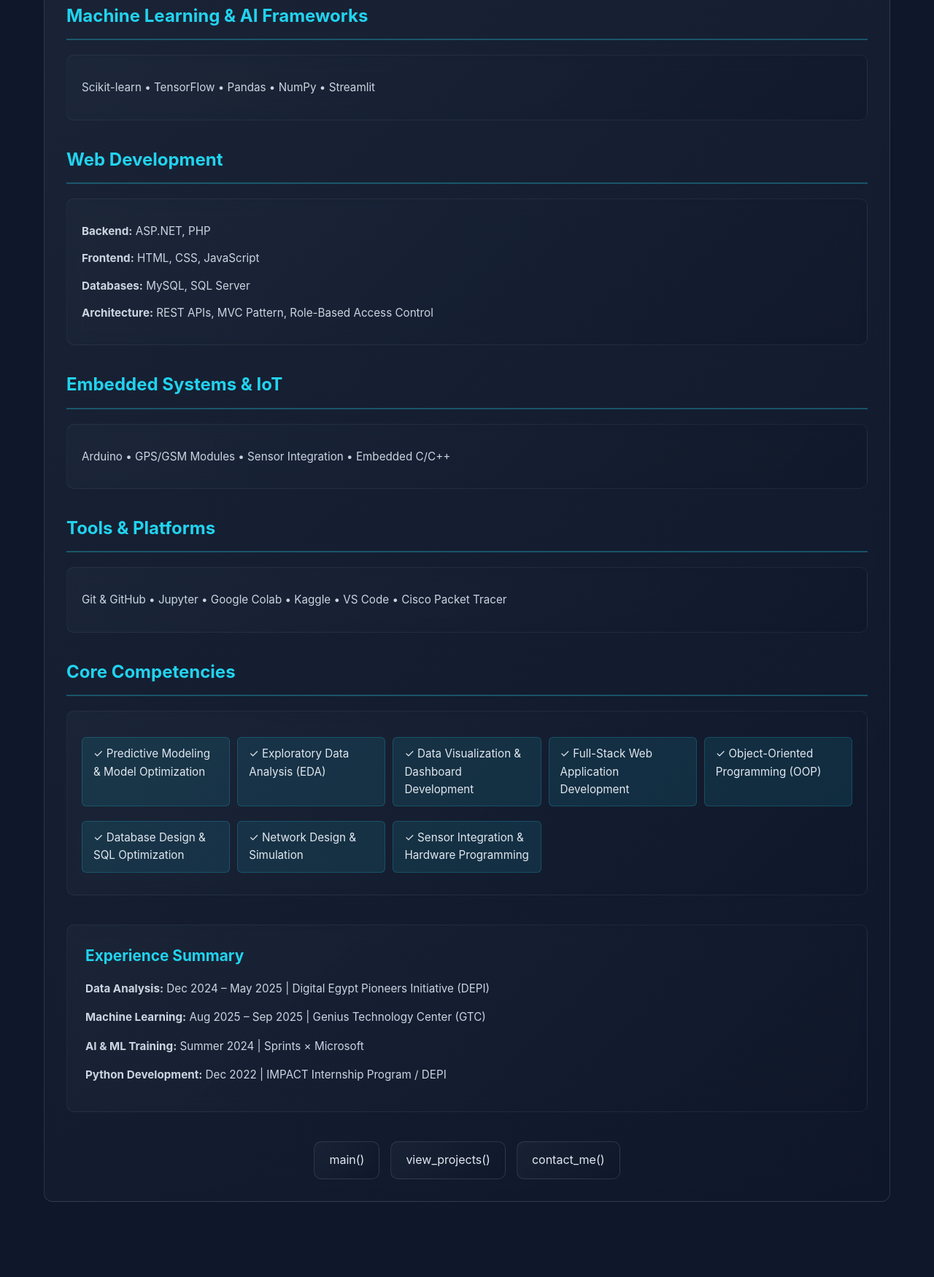
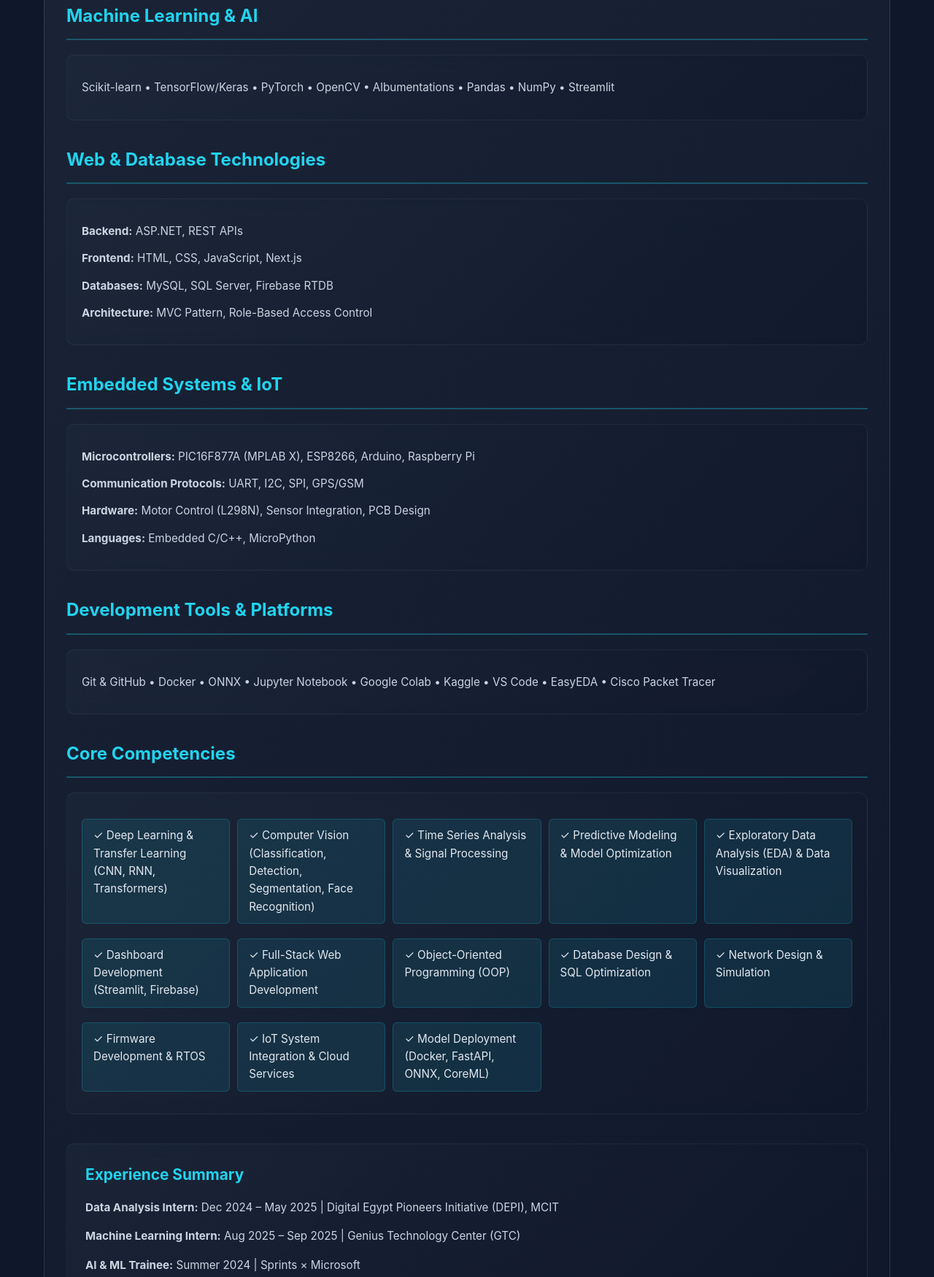
Before and after one commit to A7medSala71/AhmedSalah.github.io, a plain HTML site: page skills.html in a window 1280 px wide. Shown: the part 440-2190 px from the top of the page at 73% size. Before the commit the page ends 2117 px from the top, so only its background shows below. Drawn offline with Linux system fonts and the light colour scheme; a script that the page names is missing.

Commit message:
Update skills.html with comprehensive technical skills, deep learning, and embedded systems expertise

```diff
--- a/skills.html
+++ b/skills.html
@@ -28,53 +28,71 @@
       <div class="skills-container">
         <h2>Programming Languages</h2>
         <div class="skill-category">
-          <p>Python • C/C++ • C# • SQL • PHP • JavaScript • HTML • CSS • MATLAB</p>
+          <p>Python • C/C++ • C# • SQL • JavaScript • HTML/CSS • MATLAB</p>
         </div>
 
-        <h2>Machine Learning & AI Frameworks</h2>
+        <h2>Machine Learning & AI</h2>
         <div class="skill-category">
-          <p>Scikit-learn • TensorFlow • Pandas • NumPy • Streamlit</p>
+          <p>Scikit-learn • TensorFlow/Keras • PyTorch • OpenCV • Albumentations • Pandas • NumPy • Streamlit</p>
         </div>
 
-        <h2>Web Development</h2>
+        <h2>Web & Database Technologies</h2>
         <div class="skill-category">
-          <p><strong>Backend:</strong> ASP.NET, PHP</p>
-          <p><strong>Frontend:</strong> HTML, CSS, JavaScript</p>
-          <p><strong>Databases:</strong> MySQL, SQL Server</p>
-          <p><strong>Architecture:</strong> REST APIs, MVC Pattern, Role-Based Access Control</p>
+          <p><strong>Backend:</strong> ASP.NET, REST APIs</p>
+          <p><strong>Frontend:</strong> HTML, CSS, JavaScript, Next.js</p>
+          <p><strong>Databases:</strong> MySQL, SQL Server, Firebase RTDB</p>
+          <p><strong>Architecture:</strong> MVC Pattern, Role-Based Access Control</p>
         </div>
 
         <h2>Embedded Systems & IoT</h2>
         <div class="skill-category">
-          <p>Arduino • GPS/GSM Modules • Sensor Integration • Embedded C/C++</p>
+          <p><strong>Microcontrollers:</strong> PIC16F877A (MPLAB X), ESP8266, Arduino, Raspberry Pi</p>
+          <p><strong>Communication Protocols:</strong> UART, I2C, SPI, GPS/GSM</p>
+          <p><strong>Hardware:</strong> Motor Control (L298N), Sensor Integration, PCB Design</p>
+          <p><strong>Languages:</strong> Embedded C/C++, MicroPython</p>
         </div>
 
-        <h2>Tools & Platforms</h2>
+        <h2>Development Tools & Platforms</h2>
         <div class="skill-category">
-          <p>Git & GitHub • Jupyter • Google Colab • Kaggle • VS Code • Cisco Packet Tracer</p>
+          <p>Git & GitHub • Docker • ONNX • Jupyter Notebook • Google Colab • Kaggle • VS Code • EasyEDA • Cisco Packet Tracer</p>
         </div>
 
         <h2>Core Competencies</h2>
         <div class="skill-category">
           <ul style="list-style: none; padding: 0;">
+            <li>✓ Deep Learning & Transfer Learning (CNN, RNN, Transformers)</li>
+            <li>✓ Computer Vision (Classification, Detection, Segmentation, Face Recognition)</li>
+            <li>✓ Time Series Analysis & Signal Processing</li>
             <li>✓ Predictive Modeling & Model Optimization</li>
-            <li>✓ Exploratory Data Analysis (EDA)</li>
-            <li>✓ Data Visualization & Dashboard Development</li>
+            <li>✓ Exploratory Data Analysis (EDA) & Data Visualization</li>
+            <li>✓ Dashboard Development (Streamlit, Firebase)</li>
             <li>✓ Full-Stack Web Application Development</li>
             <li>✓ Object-Oriented Programming (OOP)</li>
             <li>✓ Database Design & SQL Optimization</li>
             <li>✓ Network Design & Simulation</li>
-            <li>✓ Sensor Integration & Hardware Programming</li>
+            <li>✓ Firmware Development & RTOS</li>
+            <li>✓ IoT System Integration & Cloud Services</li>
+            <li>✓ Model Deployment (Docker, FastAPI, ONNX, CoreML)</li>
           </ul>
         </div>
       </div>
 
       <div class="experience-summary">
         <h2>Experience Summary</h2>
-        <p><strong>Data Analysis:</strong> Dec 2024 – May 2025 | Digital Egypt Pioneers Initiative (DEPI)</p>
-        <p><strong>Machine Learning:</strong> Aug 2025 – Sep 2025 | Genius Technology Center (GTC)</p>
-        <p><strong>AI & ML Training:</strong> Summer 2024 | Sprints × Microsoft</p>
-        <p><strong>Python Development:</strong> Dec 2022 | IMPACT Internship Program / DEPI</p>
+        <p><strong>Data Analysis Intern:</strong> Dec 2024 – May 2025 | Digital Egypt Pioneers Initiative (DEPI), MCIT</p>
+        <p><strong>Machine Learning Intern:</strong> Aug 2025 – Sep 2025 | Genius Technology Center (GTC)</p>
+        <p><strong>AI & ML Trainee:</strong> Summer 2024 | Sprints × Microsoft</p>
+      </div>
+
+      <div class="certifications-summary">
+        <h2>Key Certifications</h2>
+        <ul style="list-style: none; padding: 0;">
+          <li>🏆 Machine Learning Track (96.8% Completion) – Genius Technology Center</li>
+          <li>🏆 Getting Started with Deep Learning – NVIDIA</li>
+          <li>🏆 AI and ML Summer Camp – Sprints × Microsoft</li>
+          <li>🏆 Foundations: Data, Data, Everywhere – Google/Coursera</li>
+          <li>🏆 Presenter – 20th Undergraduate Research Forum (Nile University)</li>
+        </ul>
       </div>
 
       <!-- Navigation Links -->
```
